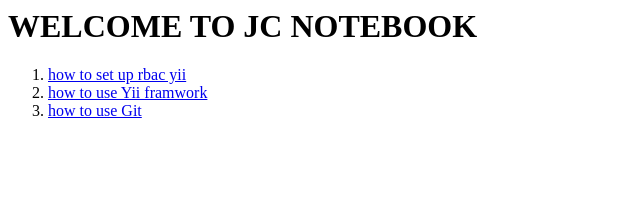
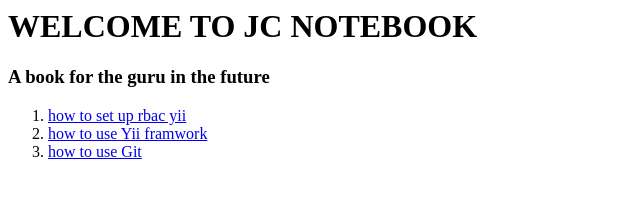
Before and after one commit to billykidz/tranthehuy.github.io, a plain HTML site: page note.html in a window 1280 px wide. Shown: the whole page, without its empty margins (0-640 px from the left). Drawn offline with Linux system fonts and the light colour scheme.

Commit message:
Update note.html

```diff
--- a/note.html
+++ b/note.html
@@ -1,5 +1,7 @@
 <html><body>
-<h1>WELCOME TO JC NOTEBOOK</h1><ol>
+<h1>WELCOME TO JC NOTEBOOK</h1>
+<h3>A book for the guru in the future</h3>
+<ol>
   <li>
     <a href='http://stackoverflow.com/questions/28492335/yii-2-creating-multiple-user-roles-rbac'>how to set up rbac yii</a>
   </li>
```
